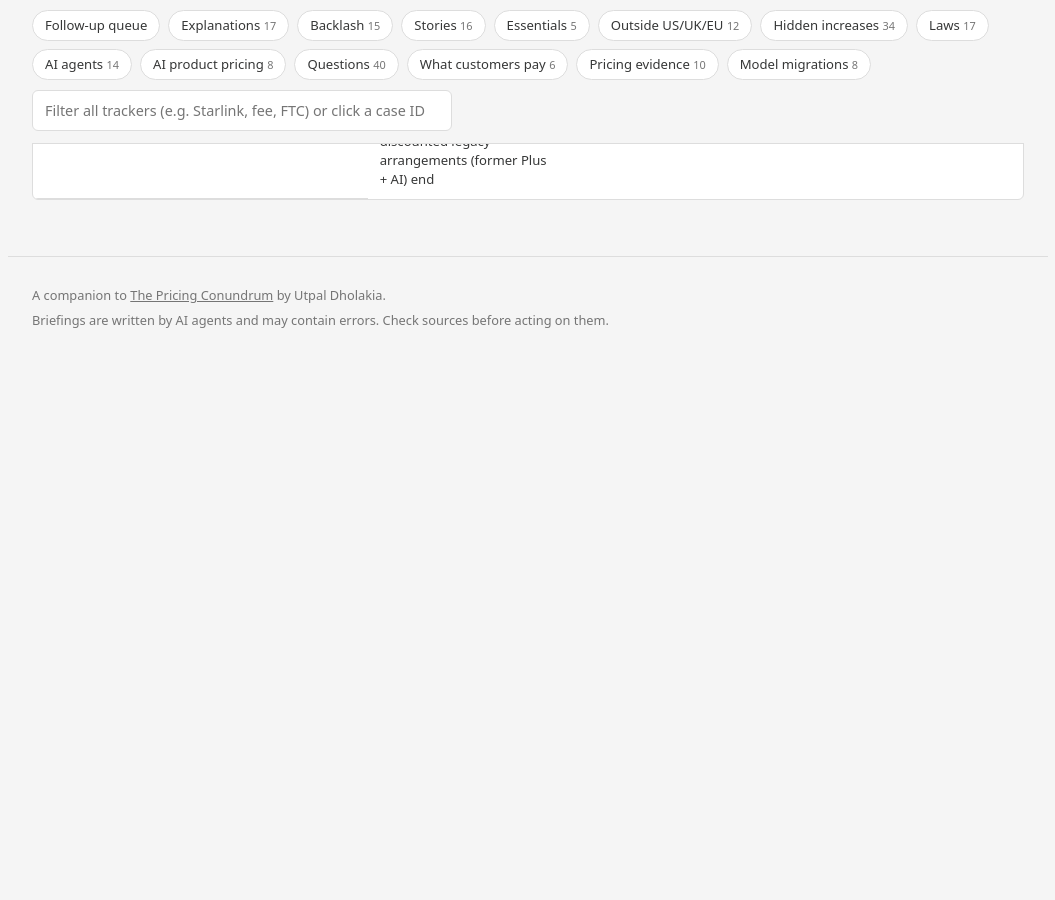
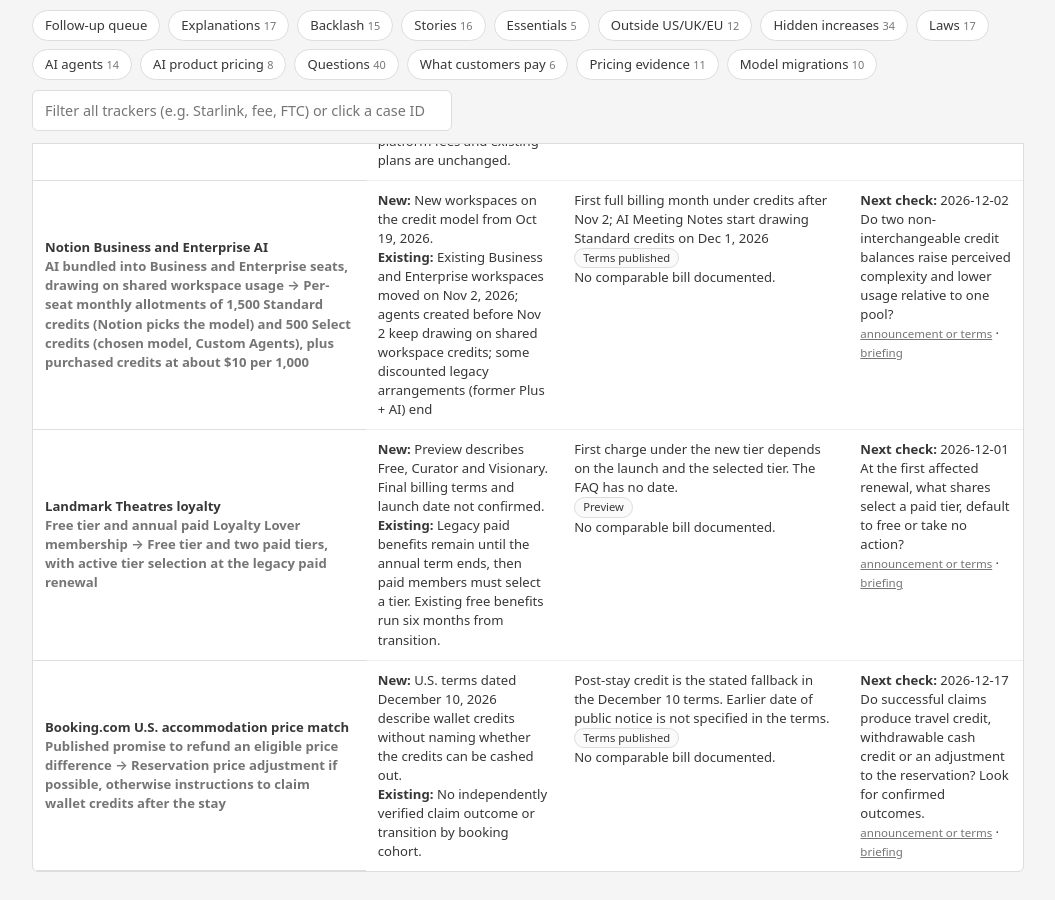
Before and after one commit to UtpalDholakia/pricing-briefings, a Jekyll site: the page built from trackers.html, in a window 1280 px wide and 900 px high, scrolled down 29879 px. Shown: the whole window, without its empty margins (112-1167 px from the left). Built offline with Jekyll 4.4.1, drawn with Linux system fonts in a browser that asks for light colours; before the commit the page ends 30261 px from its top, so only the background shows below that; some of the changed text lies outside the part shown.

Commit message:
Track Booking.com, Landmark and coupon evidence

```diff
--- a/_data/trackers/model_migrations.yml
+++ b/_data/trackers/model_migrations.yml
@@ -1,4 +1,34 @@
 # One row per announced transition. Append follow-ups; don't infer an observed bill from a schedule.
+- id: "booking-us-price-match-wallet"
+  case_id: "booking-us-price-match-wallet-2026"
+  offer: "Booking.com U.S. accommodation price match"
+  announced: null
+  from_model: "Published promise to refund an eligible price difference"
+  to_model: "Reservation price adjustment if possible, otherwise instructions to claim wallet credits after the stay"
+  new_customers: "U.S. terms dated December 10, 2026 describe wallet credits without naming whether the credits can be cashed out."
+  existing_customers: "No independently verified claim outcome or transition by booking cohort."
+  first_bill_timing: "Post-stay credit is the stated fallback in the December 10 terms. Earlier date of public notice is not specified in the terms."
+  status: "Terms published"
+  next_check: "2026-12-17"
+  question: "Do successful claims produce travel credit, withdrawable cash credit or an adjustment to the reservation? Look for confirmed outcomes."
+  source: "https://q-xx.bstatic.com/static/docs/tos-hww/Customer_Terms_of_Service_US_December_2026.pdf"
+  digest: "2026-11-17"
+  agent: "chatgpt"
+- id: "landmark-loyalty-tier-election"
+  case_id: "landmark-loyalty-tier-election-2026"
+  offer: "Landmark Theatres loyalty"
+  announced: null
+  from_model: "Free tier and annual paid Loyalty Lover membership"
+  to_model: "Free tier and two paid tiers, with active tier selection at the legacy paid renewal"
+  new_customers: "Preview describes Free, Curator and Visionary. Final billing terms and launch date not confirmed."
+  existing_customers: "Legacy paid benefits remain until the annual term ends, then paid members must select a tier. Existing free benefits run six months from transition."
+  first_bill_timing: "First charge under the new tier depends on the launch and the selected tier. The FAQ has no date."
+  status: "Preview"
+  next_check: "2026-12-01"
+  question: "At the first affected renewal, what shares select a paid tier, default to free or take no action?"
+  source: "https://www.landmarktheatres.com/new-loyalty-faq/"
+  digest: "2026-11-17"
+  agent: "chatgpt"
 - id: notion-ai-credits
   case_id: notion-credits-2026
   offer: Notion Business and Enterprise AI
--- a/_data/trackers/pricing_evidence.yml
+++ b/_data/trackers/pricing_evidence.yml
@@ -1,4 +1,18 @@
 # One row per comparison. Keep null results and identify the outcome actually measured.
+- id: "coupon-use-power-distance"
+  case_id: "coupon-use-power-distance-2026"
+  date: "2026-06-03"
+  mechanism: "Skepticism about the seller’s motives"
+  comparison: "Coupon response among people higher versus lower in acceptance of unequal power"
+  design: "Field studies, scanner panel and experiments"
+  setting: "Eight studies in the article by Koo, Lalwani and Sun, Journal of Marketing"
+  outcome: "Coupon use and related responses across different study designs"
+  result_kind: "Context-dependent"
+  result: "Higher acceptance of unequal power was associated with lower coupon use. The authors report evidence consistent with skepticism as a mechanism."
+  boundary: "A price-match guarantee reduced the gap in the research. The aggregate result does not justify inferring individual beliefs from geography."
+  source: "https://journals.sagepub.com/doi/abs/10.1177/00222429261458261?mi=ehikzz"
+  digest: "2026-11-17"
+  agent: "chatgpt"
 - id: ai-vs-human-price-setter-fairness
   case_id: ai-price-setter-2026
   date: '2026-11-10'
```
